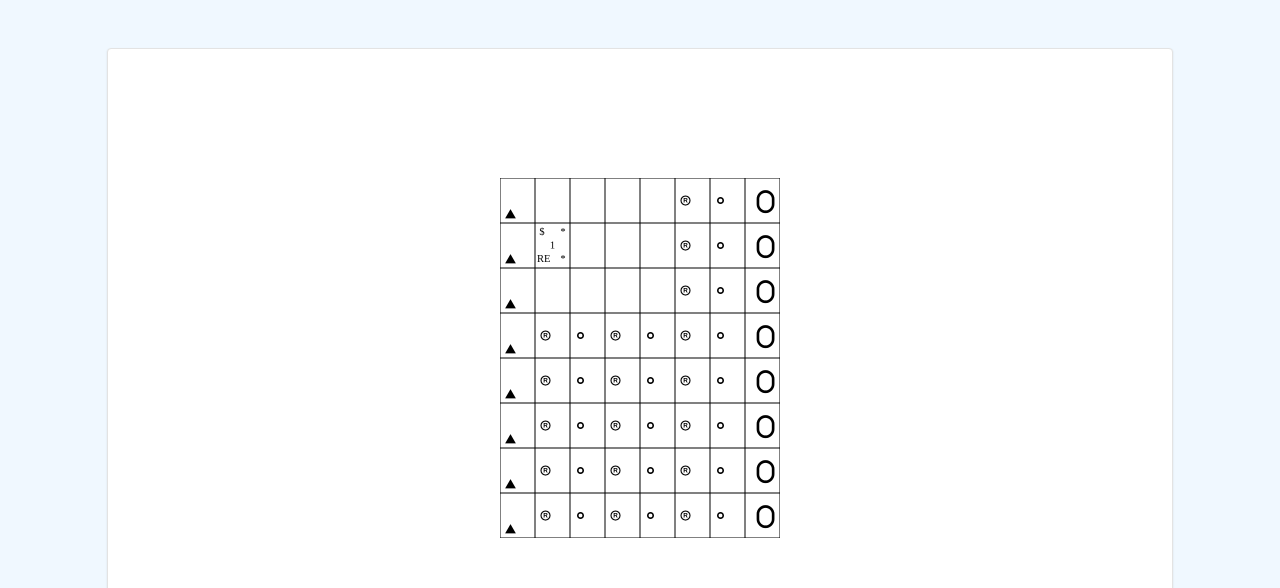
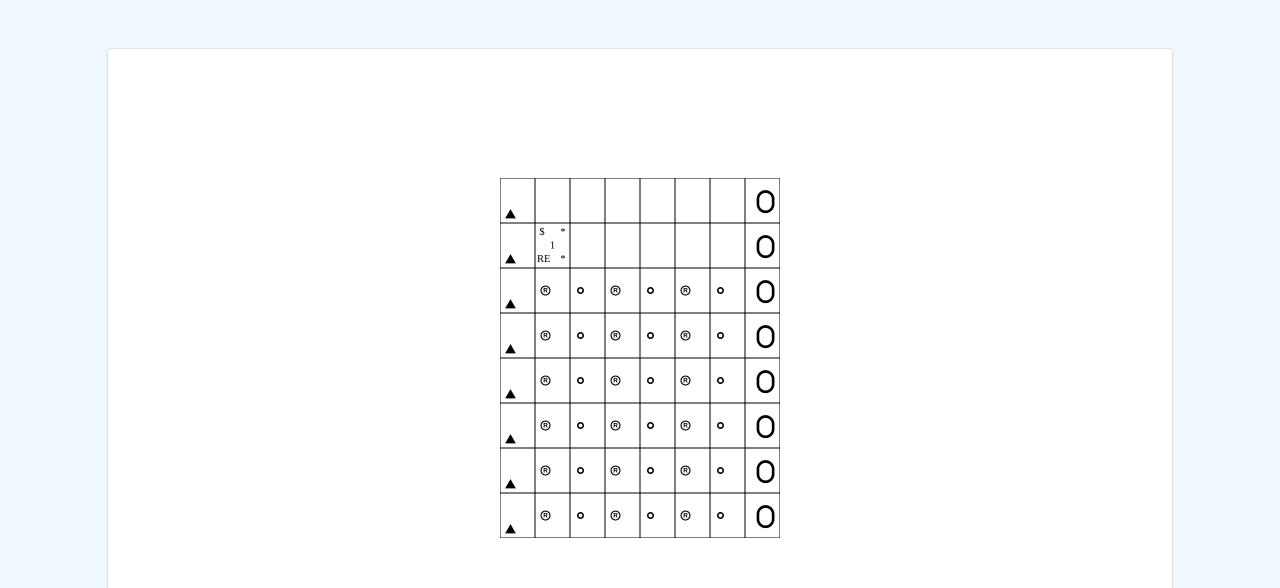
Before and after one commit to git4pankajchauhan/react-canvas-matrix, a React (Vite) app: page / in a window 1280 px wide. Shown: the top 588 px of the page. Built offline with nearby package versions, Linux system fonts and the light colour scheme.

Commit message:
few more changes

```diff
--- a/src/App.tsx
+++ b/src/App.tsx
@@ -7,17 +7,9 @@ function App() {
       gridColumn={8}
       gridHeight={45}
       gridWidth={35}
-      emptyGrid={
-        {
-          fromRow: 0,
-          toRow: 3,
-          fromCol: 1,
-          toCol:5
-        }
-      }
       multiSymbolIndex={{
-        col:1,
-        row:1
+        col: 1,
+        row: 1,
       }}
     />
   );
```
